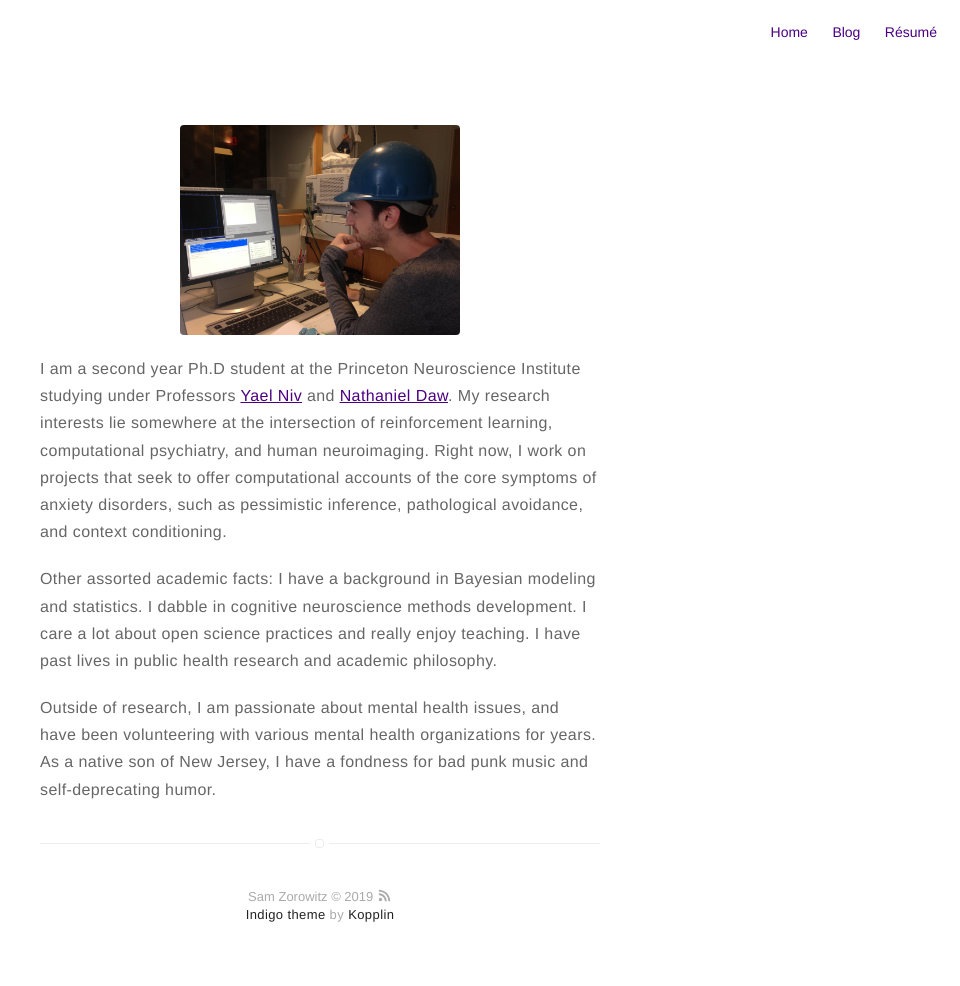
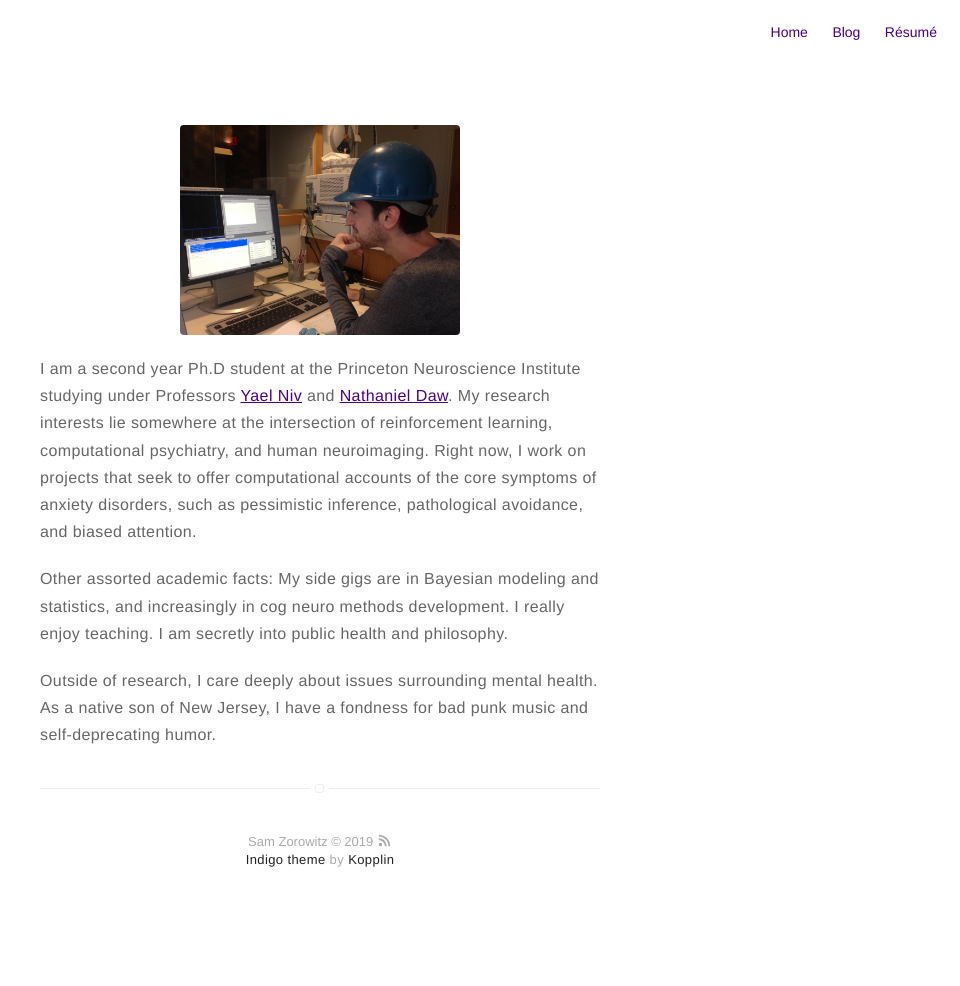
Before and after one commit to szorowi1/szorowi1.github.io, a Jekyll site: the page built from about.md, in a window 1280 px wide. Shown: the whole page, without its empty margins (320-1280 px from the left). Built offline with Jekyll 4.4.1, drawn with Linux system fonts in a browser that asks for light colours; after the commit the page ends 932 px from its top, so only the background shows below that.

Commit message:
Update about.md

```diff
--- a/about.md
+++ b/about.md
@@ -4,8 +4,8 @@ layout: page
 ---
 ![Profile Image]({{ site.url }}/assets/images/tuesday.jpg)
 
-<p>I am a second year Ph.D student at the Princeton Neuroscience Institute studying under Professors <a href="https://www.princeton.edu/~nivlab/">Yael Niv</a> and <a href="https://dawlab.princeton.edu/">Nathaniel Daw</a>. My research interests lie somewhere at the intersection of reinforcement learning, computational psychiatry, and human neuroimaging. Right now, I work on projects that seek to offer computational accounts of the core symptoms of anxiety disorders, such as pessimistic inference, pathological avoidance, and context conditioning.</p>
+<p>I am a second year Ph.D student at the Princeton Neuroscience Institute studying under Professors <a href="https://www.princeton.edu/~nivlab/">Yael Niv</a> and <a href="https://dawlab.princeton.edu/">Nathaniel Daw</a>. My research interests lie somewhere at the intersection of reinforcement learning, computational psychiatry, and human neuroimaging. Right now, I work on projects that seek to offer computational accounts of the core symptoms of anxiety disorders, such as pessimistic inference, pathological avoidance, and biased attention.</p>
 
-<p>Other assorted academic facts: I have a background in Bayesian modeling and statistics. I dabble in cognitive neuroscience methods development. I care a lot about open science practices and really enjoy teaching. I have past lives in public health research and academic philosophy.</p>
+<p>Other assorted academic facts: My side gigs are in Bayesian modeling and statistics, and increasingly in cog neuro methods development. I really enjoy teaching. I am secretly into public health and philosophy.</p>
 
-<p>Outside of research, I am passionate about mental health issues, and have been volunteering with various mental health organizations for years. As a native son of New Jersey, I have a fondness for bad punk music and self-deprecating humor.</p>
+<p>Outside of research, I care deeply about issues surrounding mental health. As a native son of New Jersey, I have a fondness for bad punk music and self-deprecating humor.</p>
```
